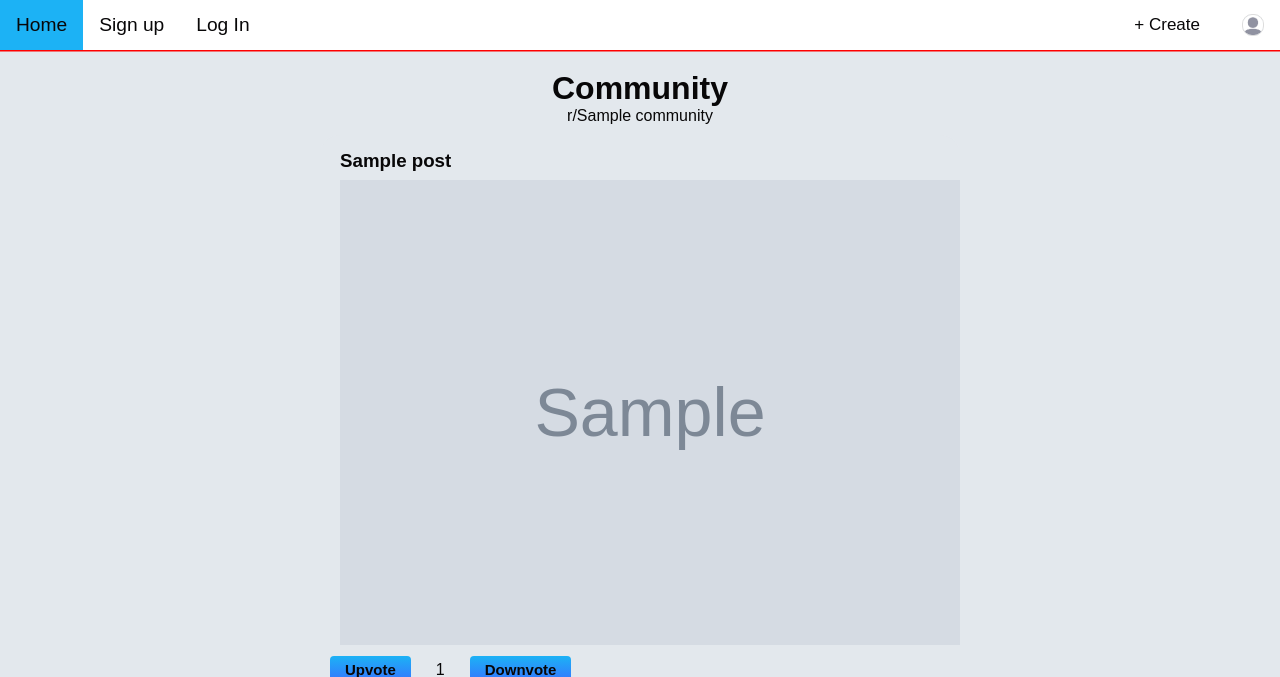
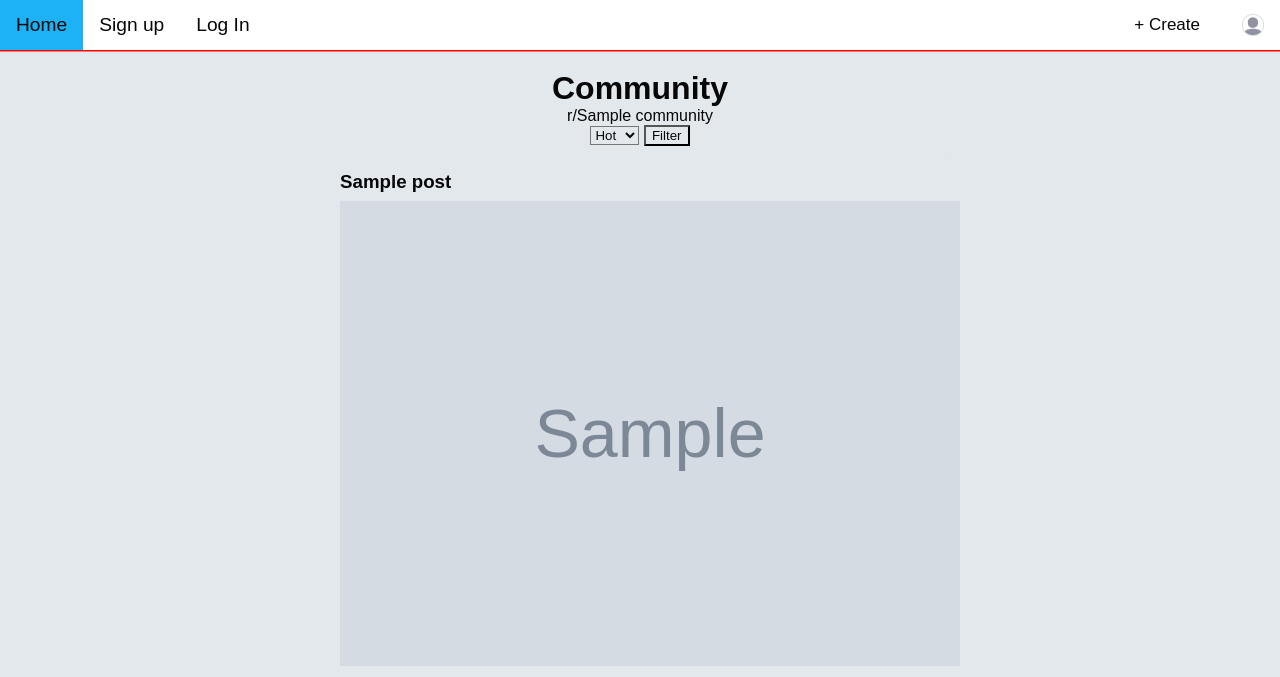
Before and after one commit to golfer69/TT2L-12-Mini-IT-Project-, a Flask app: a page that uses templates/community.html in a window 1280 px wide. Shown: the top 677 px of the page. Run offline with Flask 3, Linux system fonts and the light colour scheme; tables that the repository leaves empty hold one stand-in row (values such as "Sample post"); grey boxes marked "Sample" are stand-in pictures; some libraries are stand-ins or nearby versions.

Commit message:
filter for community pg

```diff
--- a/app.py
+++ b/app.py
@@ -470,6 +470,19 @@ def show_community(community_name):
       community_id = community.id # Get the id of the community
     community = Community.query.get(community_id)
     community_posts = Post.query.filter_by(community_id=community_id)
+    filter_option = request.args.get('filter_option')
+    if filter_option:
+        print(filter_option)
+        if filter_option == 'hot':
+            posts = Post.get_hot_filter(community_posts) # Example for hot filter
+            print('HOTTTT')
+        elif filter_option == 'new':
+            posts = Post.get_new_filter(community_posts)  # Using defined method
+            print('NEWWWWW')
+        else:
+            posts = Post.get_top_filter(community_posts)
+    else:
+        posts = Post.get_top_filter(Post)
     # Get all votes for the current user (assuming `current_user` is available)
     current_user_id = None  # Initialize to None
     if current_user.is_authenticated:
@@ -478,7 +491,7 @@ def show_community(community_name):
 
     # Convert user votes to a dictionary for faster lookups by post ID
     vote_dict = {vote.post_id: vote.vote_type for vote in user_votes}
-    return render_template('community.html', posts=community_posts, community=community, page_title=community_name, vote_dict=vote_dict)
+    return render_template('community.html', posts=posts, community=community, page_title=community_name, vote_dict=vote_dict)
 
 # def calculate_time_difference(posted_time):
 #     # Your time difference calculation function here
@@ -572,21 +585,12 @@ from flask import render_template, request
 def filter_posts():
   filter_option = request.form.get('filter_option')
   redirect_to = request.form.get('redirect_to')
-
-  if filter_option == 'hot':
-    filtered_posts = Post.get_hot_filter(Post) # Example for hot filter
-    print('HOTTTT')
-  elif filter_option == 'new':
-    filtered_posts = Post.get_new_filter(Post)  # Using defined method
-  elif filter_option == 'top':
-    filtered_posts = Post.get_top_filter(Post)  # Using defined method
-  else:
-    filtered_posts = []  # Handle invalid options
+  community_name = request.form.get('community_name')
 
   if redirect_to == 'index':
     return redirect(url_for('index', filter_option=filter_option))
   if redirect_to == 'community':
-    return redirect(url_for('community', filter_option=filter_option))
+    return redirect(url_for('show_community', filter_option=filter_option, community_name=community_name))
 
 # def calculate_time_difference(posted_time):
 #     current_time = datetime.now()
--- a/templates/community.html
+++ b/templates/community.html
@@ -6,6 +6,16 @@
     <h1>Community</h1>
     r/{{community.name}}
     <div class="posts-section">
+      <form action="{{ url_for('filter_posts') }}" id="filter-form" method="POST">
+        <input type="hidden" name="redirect_to" value="community">
+        <input type="hidden" name="community_name" value="{{community.name}}">
+        <select name="filter_option">
+          <option value="hot" {% if request.args.get('filter_option') == 'hot' %}selected{% endif %}>Hot</option>
+          <option value="new" {% if request.args.get('filter_option') == 'new' %}selected{% endif %}>New</option>
+          <option value="top" {% if request.args.get('filter_option') == 'top' %}selected{% endif %}>Top</option>
+        </select>
+        <button type="submit">Filter</button>
+      </form>
       {% for post in posts %}
       <div class="posts">
         <a href="{{ url_for('show_post', post_id=post.id) }}">
--- a/templates/index.html
+++ b/templates/index.html
@@ -46,11 +46,6 @@
 {% endblock %}
 
 {% block scripts %}
-  <!-- console.log('Script loaded');
-  document.addEventListener('DOMContentLoaded', function() {
-    document.getElementById('filter-form').submit();
-    console.log('Form submitted') ;
-  }); -->
 {% endblock %}
 {% block scriptsrc %}
   {{url_for('static', filename='voting_logic.js')}}
```
